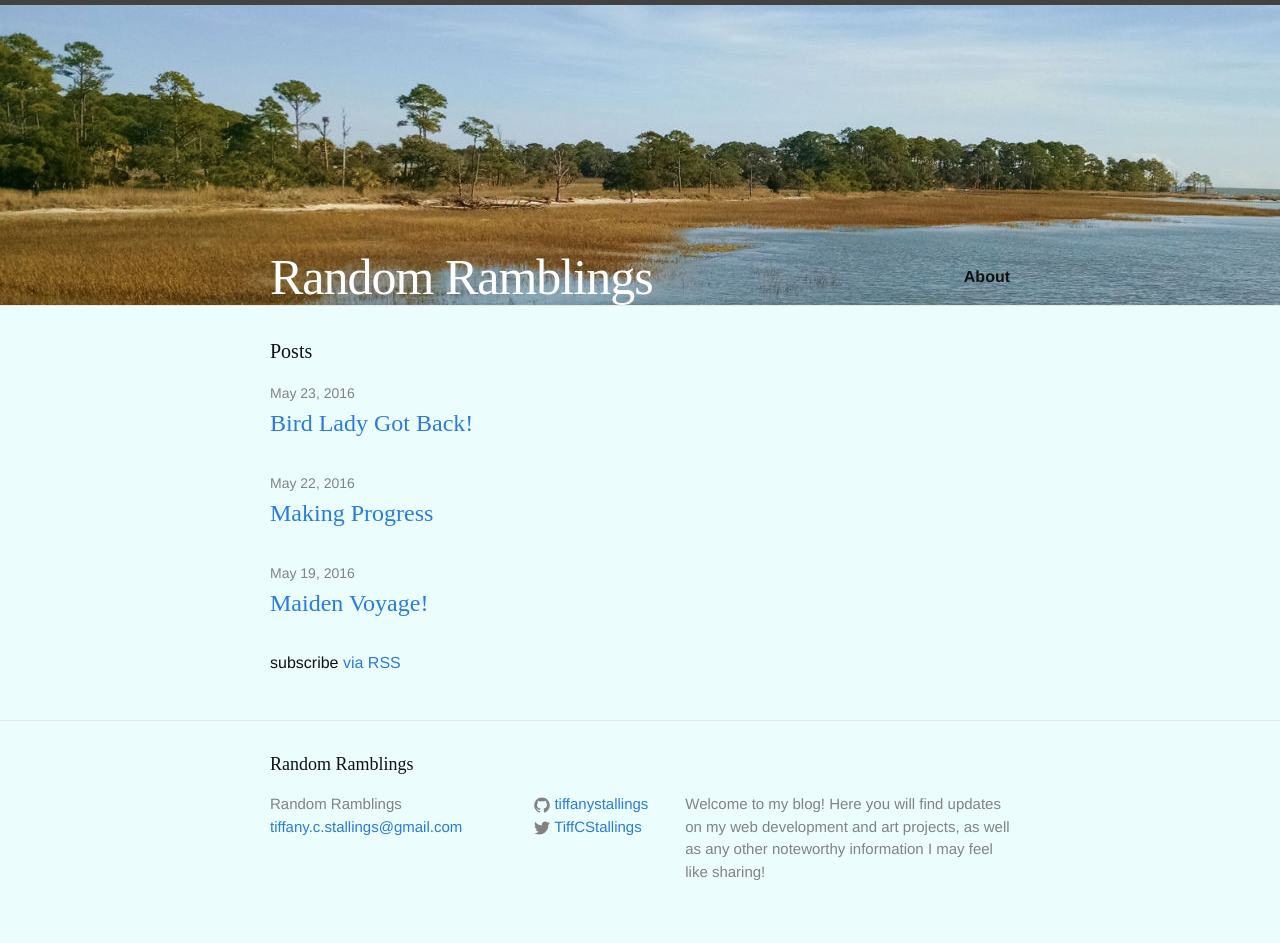
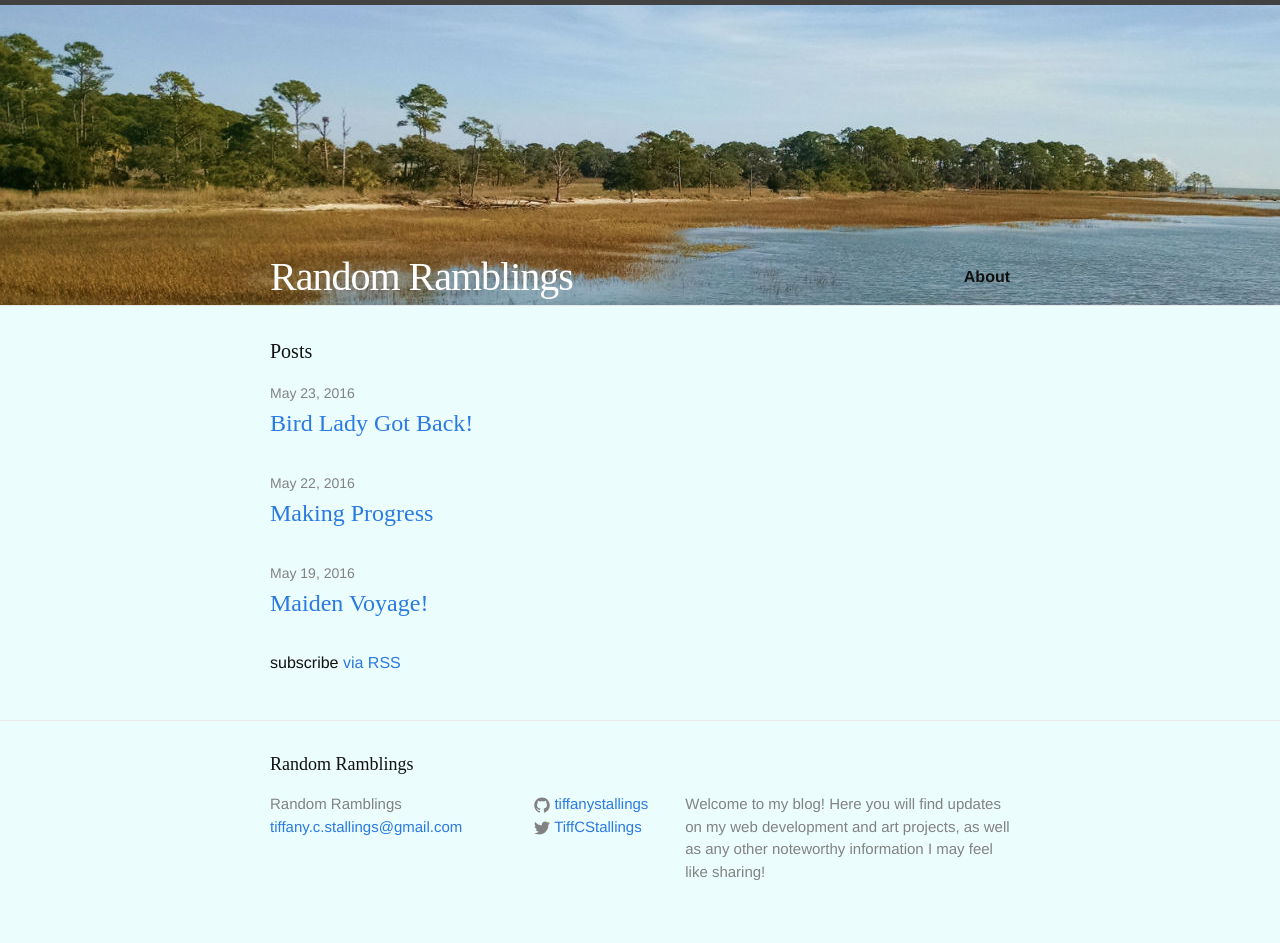
Before and after one commit to tiffanystallings/blog, a Jekyll site: the page built from index.html, in a window 1280 px wide. Built offline with Jekyll 4.4.1, drawn with Linux system fonts in a browser that asks for light colours; some web fonts are replaced.

Commit message:
Change page title size

```diff
--- a/css/style.css
+++ b/css/style.css
@@ -16,7 +16,7 @@
 .site-title {
 	font-family: 'Rammetto One', cursive;
 	font-weight: 400;
-	font-size: 50px;
+	font-size: 40px;
 }
 
 .site-title, .site-title:visited {
```
